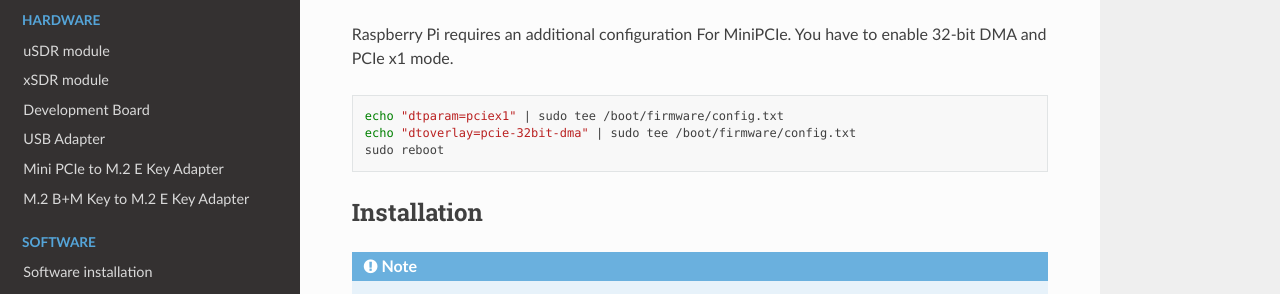
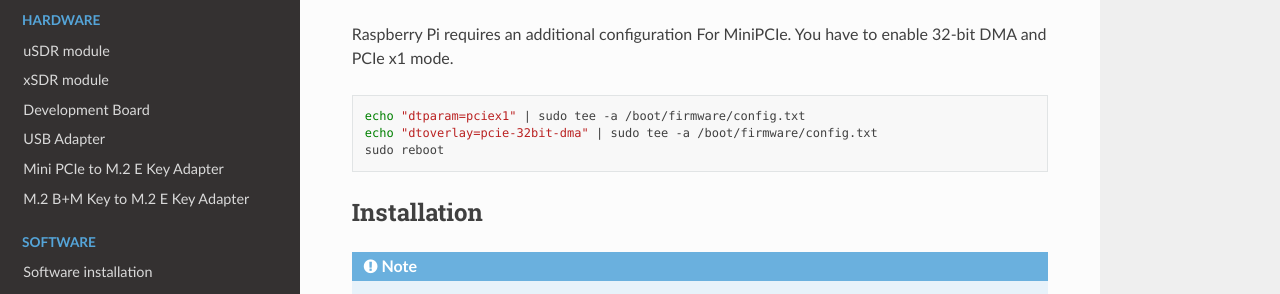
Before and after one commit to wavelet-lab/docs, a Sphinx documentation site: the page built from source/intro/raspberrypi5.rst, in a window 1280 px wide and 900 px high, scrolled down 2722 px. Shown: the part 225-519 px from the top of the window. Built offline with Sphinx 7.4.7 and the Read the Docs theme 3.1.0, drawn with Linux system fonts in a browser that asks for light colours.

Commit message:
Fixed rpi doc.

```diff
--- a/source/intro/raspberrypi5.rst
+++ b/source/intro/raspberrypi5.rst
@@ -30,8 +30,8 @@
 
 .. code-block:: sh
 
-    echo "dtparam=pciex1" | sudo tee /boot/firmware/config.txt
-    echo "dtoverlay=pcie-32bit-dma" | sudo tee /boot/firmware/config.txt
+    echo "dtparam=pciex1" | sudo tee -a /boot/firmware/config.txt
+    echo "dtoverlay=pcie-32bit-dma" | sudo tee -a /boot/firmware/config.txt
     sudo reboot
 
 Installation
```
